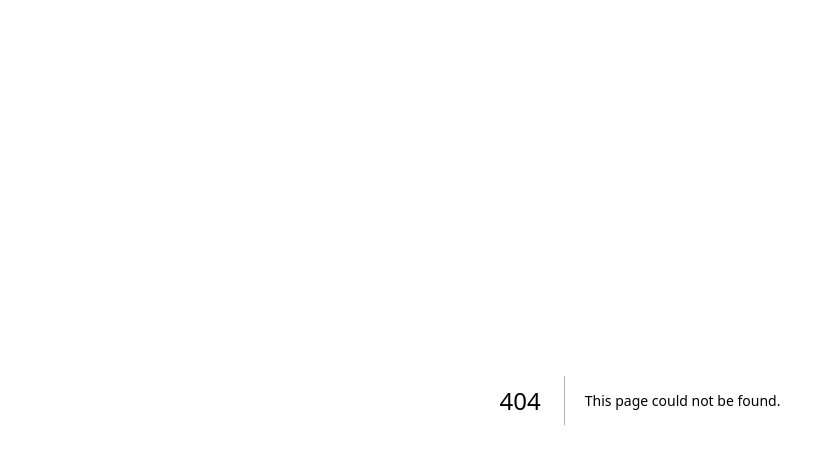
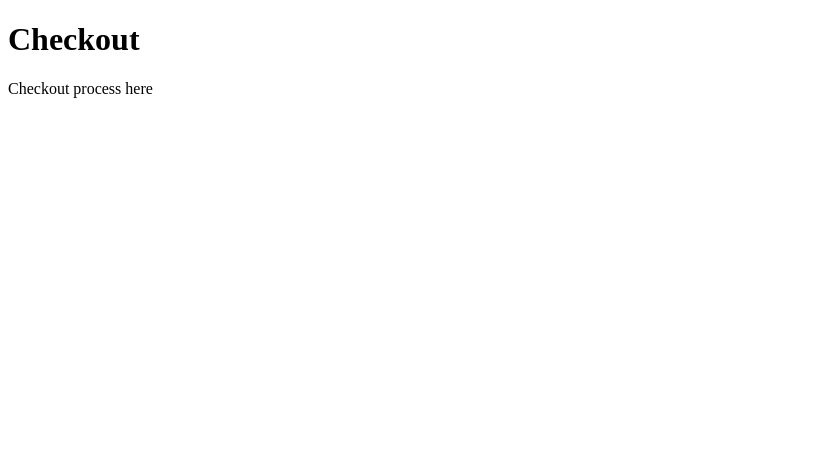
Before and after one commit to alindaByamukama/timbu-cloud-shop-hng11, a Next.js app: page /checkout in a window 1280 px wide. Before the commit this address had no page. Shown: the top 464 px of the page, without its empty margins (0-835 px from the left). Built offline with nearby package versions, Linux system fonts and the light colour scheme.

Commit message:
add initial checkout page w/o process

```diff
--- /dev/null
+++ b/pages/checkout.tsx
@@ -0,0 +1,12 @@
+import React from "react";
+
+const CheckoutPage: React.FC = () => {
+    return (
+        <div className="container mx-auto px-4">
+            <h1 className="text-3xl font-bold my-4">Checkout</h1>
+            <p>Checkout process here</p>
+        </div>
+    );
+};
+
+export default CheckoutPage;
```
